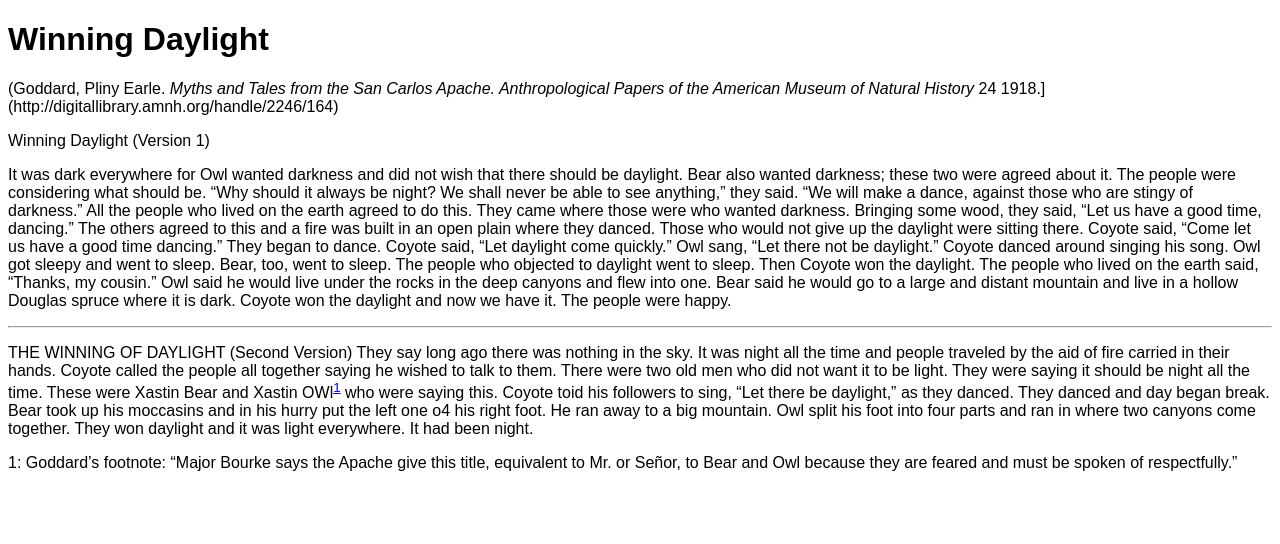
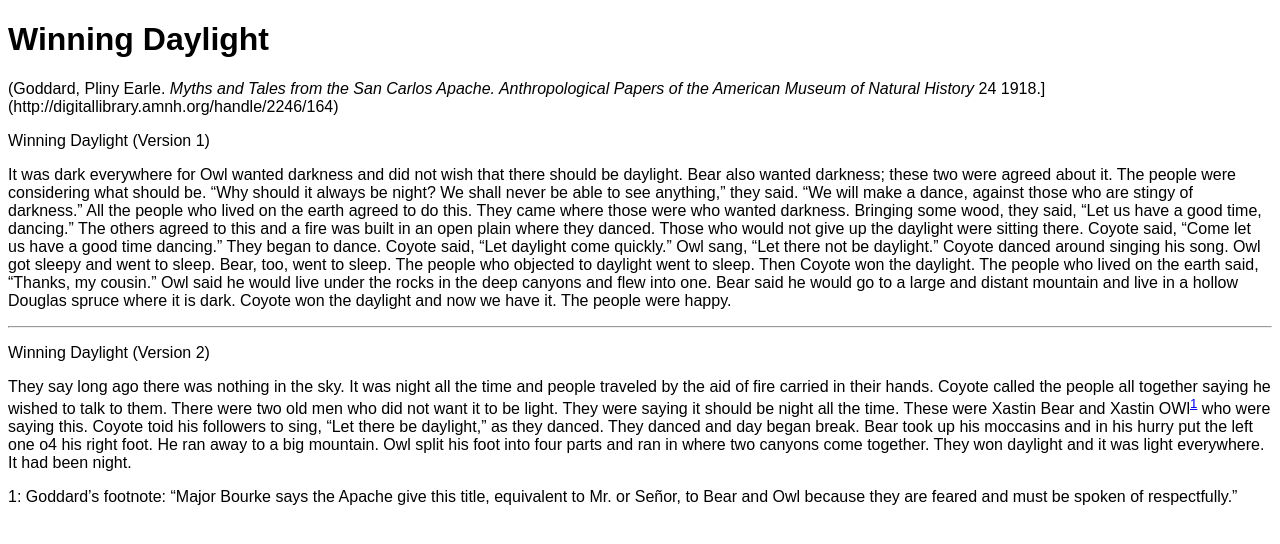
Before and after one commit to hofstra/coyote, a Jekyll site: the page built from sources/_posts/2015-08-06-goddard-sancarlos-apache-coyote-wins-daylight.md, in a window 1280 px wide. Shown: the top 544 px of the page. Built offline with Jekyll 4.4.1, drawn with Linux system fonts in a browser that asks for light colours.

Commit message:
Update 2015-08-06-goddard-sancarlos-apache-coyote-wins-daylight.md

```diff
--- a/sources/_posts/2015-08-06-goddard-sancarlos-apache-coyote-wins-daylight.md
+++ b/sources/_posts/2015-08-06-goddard-sancarlos-apache-coyote-wins-daylight.md
@@ -21,8 +21,8 @@ Coyote said, "Come let us have a good time dancing." They began to dance. Coyote
 Coyote won the daylight and now we have it. The people were happy.
 
 ***
+Winning Daylight (Version 2)
 
-THE WINNING OF DAYLIGHT (Second Version)
 They say long ago there was nothing in the sky. It was night all the time and people traveled by the aid of fire carried in their hands. Coyote called the people all together saying he wished to talk to them. There were two old men who did not want it to be light. They were saying it should be night all the time. These were Xastin Bear and Xastin OWl<sup>[1](#myfootnote1)</sup> who were saying this. Coyote toid his followers to sing, "Let there be daylight," as they danced. They danced and day began break. Bear took up his moccasins and in his hurry put the left one o4 his right foot. He ran away to a big mountain. Owl split his foot into four parts and ran in where two canyons come together. They won daylight and it was light everywhere. It had been night.
 
 <a name="myfootnote1">1</a>: Goddard's footnote: "Major Bourke says the Apache give this title, equivalent to Mr. or Señor, to Bear and Owl because they are feared and must be spoken of respectfully."
```
